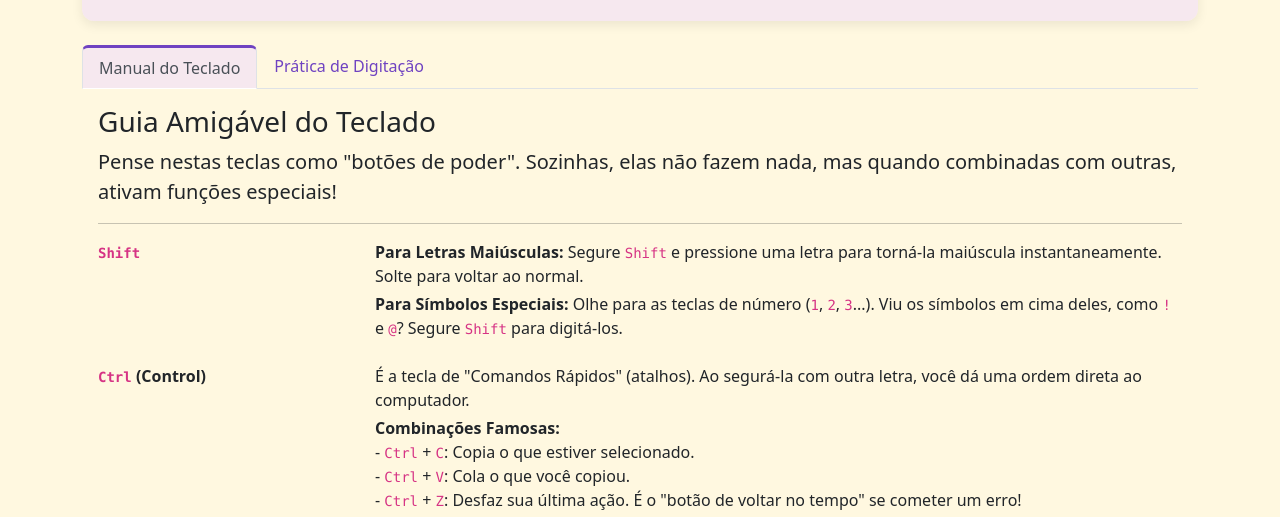
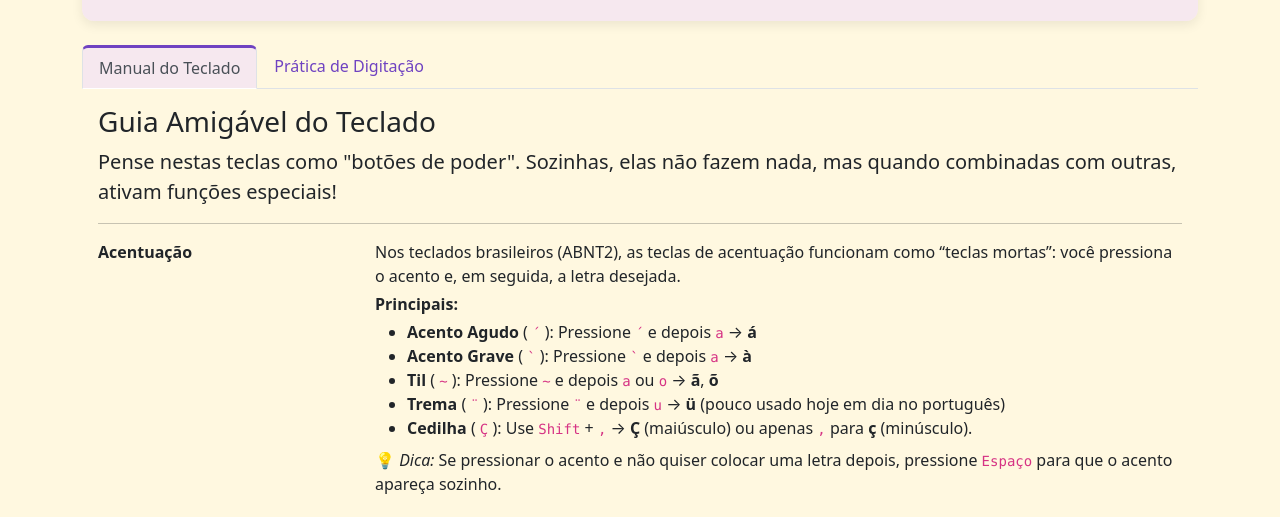
Before and after one commit to MarySql/digitacao, a plain HTML site: page index.html in a window 1280 px wide. Shown: the part 237-754 px from the top of the page. Drawn offline with nearby package versions, Linux system fonts and the light colour scheme.

Commit message:
feat: add help texto

```diff
--- a/index.html
+++ b/index.html
@@ -1,5 +1,6 @@
 <!DOCTYPE html>
 <html lang="pt-BR">
+
 <head>
     <meta charset="UTF-8">
     <meta name="viewport" content="width=device-width, initial-scale=1.0">
@@ -7,6 +8,7 @@
     <link href="https://cdn.jsdelivr.net/npm/bootstrap@5.3.3/dist/css/bootstrap.min.css" rel="stylesheet">
     <link rel="stylesheet" href="css/style.css">
 </head>
+
 <body>
 
     <div class="container mt-4 position-relative">
@@ -23,7 +25,8 @@
 
                 <div class="text-center mt-2">
                     <p class="lead mb-0">Aprenda a digitar de forma rápida e precisa.</p>
-                    <small class="blockquote-footer">Desenvolvido por Maryane Soares graduanda de Ciência da Computação & Software Developer<br>Mestre da Digitação v1.0.0 - Licença livre</small>
+                    <small class="blockquote-footer">Desenvolvido por Maryane Soares graduanda de Ciência da Computação
+                        & Software Developer<br>Mestre da Digitação v1.0.0 - Licença livre</small>
                 </div>
 
             </div>
@@ -31,48 +34,91 @@
 
         <ul class="nav nav-tabs" id="myTab" role="tablist">
             <li class="nav-item" role="presentation">
-                <button class="nav-link active" id="manual-tab" data-bs-toggle="tab" data-bs-target="#manual" type="button" role="tab">Manual do Teclado</button>
+                <button class="nav-link active" id="manual-tab" data-bs-toggle="tab" data-bs-target="#manual"
+                    type="button" role="tab">Manual do Teclado</button>
             </li>
             <li class="nav-item" role="presentation">
-                <button class="nav-link" id="pratica-tab" data-bs-toggle="tab" data-bs-target="#pratica" type="button" role="tab">Prática de Digitação</button>
+                <button class="nav-link" id="pratica-tab" data-bs-toggle="tab" data-bs-target="#pratica" type="button"
+                    role="tab">Prática de Digitação</button>
             </li>
         </ul>
 
         <div class="tab-content" id="myTabContent">
             <div class="tab-pane fade show active p-3" id="manual" role="tabpanel">
                 <h3>Guia Amigável do Teclado</h3>
-                <p class="lead">Pense nestas teclas como "botões de poder". Sozinhas, elas não fazem nada, mas quando combinadas com outras, ativam funções especiais!</p>
+                <p class="lead">Pense nestas teclas como "botões de poder". Sozinhas, elas não fazem nada, mas quando
+                    combinadas com outras, ativam funções especiais!</p>
                 <hr>
                 <dl class="row gy-3">
+                    <dt class="col-sm-3">Acentuação</dt>
+                    <dd class="col-sm-9">
+                        <p class="mb-1">
+                            Nos teclados brasileiros (ABNT2), as teclas de acentuação funcionam como “teclas mortas”:
+                            você pressiona o acento e, em seguida, a letra desejada.
+                        </p>
+                        <p class="mb-1"><strong>Principais:</strong></p>
+                        <ul class="mb-2">
+                            <li><strong>Acento Agudo</strong> ( <code>´</code> ): Pressione <code>´</code> e depois
+                                <code>a</code> → <strong>á</strong></li>
+                            <li><strong>Acento Grave</strong> ( <code>`</code> ): Pressione <code>`</code> e depois
+                                <code>a</code> → <strong>à</strong></li>
+                            <li><strong>Til</strong> ( <code>~</code> ): Pressione <code>~</code> e depois
+                                <code>a</code> ou <code>o</code> → <strong>ã</strong>, <strong>õ</strong></li>
+                            <li><strong>Trema</strong> ( <code>¨</code> ): Pressione <code>¨</code> e depois
+                                <code>u</code> → <strong>ü</strong> (pouco usado hoje em dia no português)</li>
+                            <li><strong>Cedilha</strong> ( <code>Ç</code> ): Use <code>Shift</code> + <code>,</code> →
+                                <strong>Ç</strong> (maiúsculo) ou apenas <code>,</code> para <strong>ç</strong>
+                                (minúsculo).</li>
+                        </ul>
+                        <p class="mb-0">
+                            💡 <em>Dica:</em> Se pressionar o acento e não quiser colocar uma letra depois, pressione
+                            <code>Espaço</code> para que o acento apareça sozinho.
+                        </p>
+                    </dd>
+
                     <dt class="col-sm-3"><code>Shift</code></dt>
                     <dd class="col-sm-9">
-                        <p class="mb-1"><strong>Para Letras Maiúsculas:</strong> Segure <code>Shift</code> e pressione uma letra para torná-la maiúscula instantaneamente. Solte para voltar ao normal.</p>
-                        <p class="mb-0"><strong>Para Símbolos Especiais:</strong> Olhe para as teclas de número (<code>1</code>, <code>2</code>, <code>3</code>...). Viu os símbolos em cima deles, como <code>!</code> e <code>@</code>? Segure <code>Shift</code> para digitá-los.</p>
+                        <p class="mb-1"><strong>Para Letras Maiúsculas:</strong> Segure <code>Shift</code> e pressione
+                            uma letra para torná-la maiúscula instantaneamente. Solte para voltar ao normal.</p>
+                        <p class="mb-0"><strong>Para Símbolos Especiais:</strong> Olhe para as teclas de número
+                            (<code>1</code>, <code>2</code>, <code>3</code>...). Viu os símbolos em cima deles, como
+                            <code>!</code> e <code>@</code>? Segure <code>Shift</code> para digitá-los.</p>
                     </dd>
                     <dt class="col-sm-3"><code>Ctrl</code> (Control)</dt>
                     <dd class="col-sm-9">
-                        <p class="mb-1">É a tecla de "Comandos Rápidos" (atalhos). Ao segurá-la com outra letra, você dá uma ordem direta ao computador.</p>
+                        <p class="mb-1">É a tecla de "Comandos Rápidos" (atalhos). Ao segurá-la com outra letra, você dá
+                            uma ordem direta ao computador.</p>
                         <p class="mb-0"><strong>Combinações Famosas:</strong><br>
                             - <code>Ctrl</code> + <code>C</code>: Copia o que estiver selecionado.<br>
                             - <code>Ctrl</code> + <code>V</code>: Cola o que você copiou.<br>
-                            - <code>Ctrl</code> + <code>Z</code>: Desfaz sua última ação. É o "botão de voltar no tempo" se cometer um erro!
+                            - <code>Ctrl</code> + <code>Z</code>: Desfaz sua última ação. É o "botão de voltar no tempo"
+                            se cometer um erro!
                         </p>
                     </dd>
                     <dt class="col-sm-3"><code>Alt</code></dt>
                     <dd class="col-sm-9">
-                        <p class="mb-0">A principal "magia" desta tecla no dia a dia é o atalho <code>Alt</code> + <code>Tab</code>. Segure <code>Alt</code> e dê um toque em <code>Tab</code> para ver todas as suas janelas abertas e alternar rapidamente entre elas.</p>
+                        <p class="mb-0">A principal "magia" desta tecla no dia a dia é o atalho <code>Alt</code> +
+                            <code>Tab</code>. Segure <code>Alt</code> e dê um toque em <code>Tab</code> para ver todas
+                            as suas janelas abertas e alternar rapidamente entre elas.</p>
                     </dd>
                     <dt class="col-sm-3"><code>AltGr</code></dt>
                     <dd class="col-sm-9">
-                        <p class="mb-0">Em teclados brasileiros, algumas teclas têm 3 símbolos. A tecla <code>AltGr</code> serve para acessar esse terceiro símbolo, que geralmente fica no canto inferior direito da tecla (como <code>¹</code>, <code>²</code>, <code>³</code>, <code>§</code> ou <code>/</code> na tecla do <code>Q</code>).</p>
+                        <p class="mb-0">Em teclados brasileiros, algumas teclas têm 3 símbolos. A tecla
+                            <code>AltGr</code> serve para acessar esse terceiro símbolo, que geralmente fica no canto
+                            inferior direito da tecla (como <code>¹</code>, <code>²</code>, <code>³</code>,
+                            <code>§</code> ou <code>/</code> na tecla do <code>Q</code>).</p>
                     </dd>
                     <dt class="col-sm-3"><code>Caps Lock</code> (Fixa)</dt>
                     <dd class="col-sm-9">
-                        <p class="mb-0">É como um interruptor para o "modo de grito". Pressione uma vez e TUDO O QUE VOCÊ DIGITAR FICARÁ EM MAIÚSCULAS. Pressione de novo para desligar. Uma luzinha no teclado geralmente acende para avisar que ela está ativa.</p>
+                        <p class="mb-0">É como um interruptor para o "modo de grito". Pressione uma vez e TUDO O QUE
+                            VOCÊ DIGITAR FICARÁ EM MAIÚSCULAS. Pressione de novo para desligar. Uma luzinha no teclado
+                            geralmente acende para avisar que ela está ativa.</p>
                     </dd>
                     <dt class="col-sm-3"><code>Tab</code></dt>
                     <dd class="col-sm-9">
-                        <p class="mb-0">Extremamente útil para preencher formulários (cadastros, login, etc.). Em vez de usar o mouse para clicar no próximo campo, apenas pressione <code>Tab</code> para pular diretamente para ele.</p>
+                        <p class="mb-0">Extremamente útil para preencher formulários (cadastros, login, etc.). Em vez de
+                            usar o mouse para clicar no próximo campo, apenas pressione <code>Tab</code> para pular
+                            diretamente para ele.</p>
                     </dd>
                 </dl>
             </div>
@@ -81,7 +127,8 @@
                     <div class="col-md-8">
                         <h5>Texto a ser digitado:</h5>
                         <div id="texto-referencia" class="p-3 bg-light rounded shadow-sm mb-3"></div>
-                        <textarea id="area-digitacao" class="form-control" rows="6" placeholder="Comece a digitar aqui..."></textarea>
+                        <textarea id="area-digitacao" class="form-control" rows="6"
+                            placeholder="Comece a digitar aqui..."></textarea>
                     </div>
                     <div class="col-md-4">
                         <h5>Estatísticas:</h5>
@@ -105,4 +152,5 @@
     <script src="https://cdn.jsdelivr.net/npm/bootstrap@5.3.3/dist/js/bootstrap.bundle.min.js"></script>
     <script src="js/script.js"></script>
 </body>
+
 </html>
```
